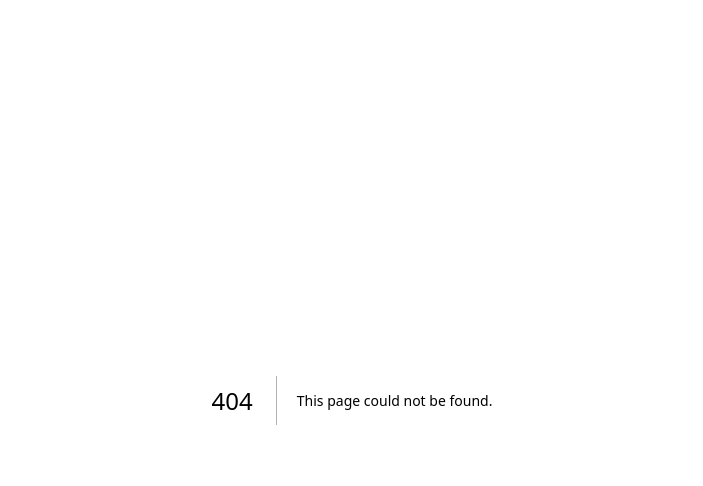
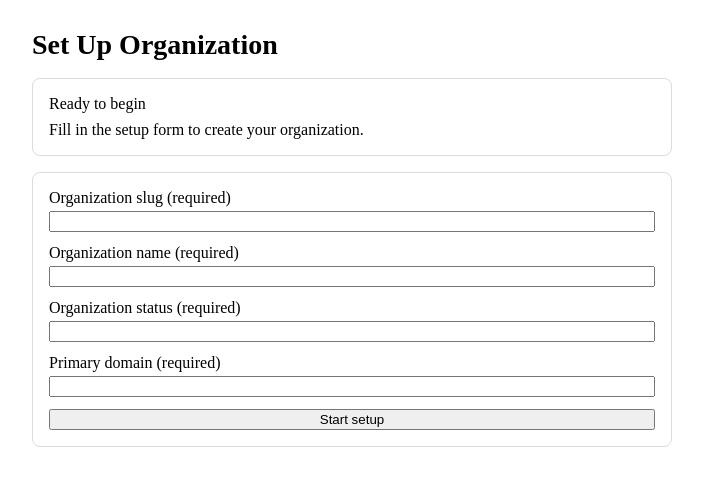
Before and after one commit to usman-hussain-minhas/akti-erp-10, a Next.js app in the folder apps/web/: page /setup/organization in a window 1280 px wide. Before the commit this address had no page. Shown: the top 486 px of the page, without its empty margins (288-991 px from the left). Built offline with nearby package versions, Linux system fonts and the light colour scheme.

Commit message:
P1-010 add setup organization screen

```diff
--- /dev/null
+++ b/apps/web/app/setup/organization/page.tsx
@@ -0,0 +1,299 @@
+'use client';
+
+import { type FormEvent, useMemo, useState } from 'react';
+
+type ScreenState = 'empty' | 'loading' | 'success' | 'error' | 'permission_denied' | 'degraded';
+
+type SetupPayload = {
+  slug: string;
+  display_name: string;
+  status: string;
+  domain: string;
+  is_primary: true;
+};
+
+type SetupResponse = {
+  organization: {
+    id: string;
+    slug: string;
+    display_name: string;
+    status: string;
+    created_at: string;
+    updated_at: string;
+  };
+  domain: {
+    id: string;
+    organization_id: string;
+    domain: string;
+    is_primary: boolean;
+    verified_at: string | null;
+  };
+  setup_state: string;
+};
+
+type FieldErrors = {
+  slug?: string;
+  display_name?: string;
+  status?: string;
+  domain?: string;
+};
+
+const SLUG_PATTERN = /^[a-z0-9]+(?:-[a-z0-9]+)*$/;
+const DOMAIN_PATTERN = /^(?=.{3,253}$)(?:[a-z0-9](?:[a-z0-9-]{0,61}[a-z0-9])?\.)+[a-z]{2,63}$/;
+
+const STATE_COPY: Record<ScreenState, { title: string; message: string }> = {
+  empty: {
+    title: 'Ready to begin',
+    message: 'Fill in the setup form to create your organization.',
+  },
+  loading: {
+    title: 'Loading',
+    message: 'Please wait while this screen loads.',
+  },
+  success: {
+    title: 'Setup completed',
+    message: 'Your organization setup has completed successfully.',
+  },
+  error: {
+    title: 'Something went wrong',
+    message: 'Please try again. If this continues, contact support.',
+  },
+  permission_denied: {
+    title: 'Setup unavailable',
+    message: 'Setup is not available after initialization is completed.',
+  },
+  degraded: {
+    title: 'Limited mode',
+    message: 'Some features are temporarily unavailable.',
+  },
+};
+
+function validatePayload(payload: SetupPayload): FieldErrors {
+  const errors: FieldErrors = {};
+
+  if (payload.slug.length === 0) {
+    errors.slug = 'Slug is required.';
+  } else if (payload.slug.length > 64) {
+    errors.slug = 'Slug must be 64 characters or fewer.';
+  } else if (!SLUG_PATTERN.test(payload.slug)) {
+    errors.slug = 'Use lowercase letters, numbers, and hyphens only.';
+  }
+
+  if (payload.display_name.length === 0) {
+    errors.display_name = 'Organization name is required.';
+  } else if (payload.display_name.length > 160) {
+    errors.display_name = 'Organization name must be 160 characters or fewer.';
+  }
+
+  if (payload.status.length === 0) {
+    errors.status = 'Organization status is required.';
+  } else if (payload.status.length > 64) {
+    errors.status = 'Organization status must be 64 characters or fewer.';
+  }
+
+  if (payload.domain.length === 0) {
+    errors.domain = 'Primary domain is required.';
+  } else if (payload.domain.length > 253) {
+    errors.domain = 'Primary domain must be 253 characters or fewer.';
+  } else if (!DOMAIN_PATTERN.test(payload.domain)) {
+    errors.domain = 'Enter a valid domain name.';
+  }
+
+  return errors;
+}
+
+export default function SetupOrganizationPage() {
+  const [slug, setSlug] = useState('');
+  const [displayName, setDisplayName] = useState('');
+  const [status, setStatus] = useState('');
+  const [domain, setDomain] = useState('');
+
+  const [screenState, setScreenState] = useState<ScreenState>('empty');
+  const [fieldErrors, setFieldErrors] = useState<FieldErrors>({});
+  const [message, setMessage] = useState<string>('');
+  const [result, setResult] = useState<SetupResponse | null>(null);
+
+  const stateCopy = useMemo(() => STATE_COPY[screenState], [screenState]);
+
+  async function handleSubmit(event: FormEvent<HTMLFormElement>) {
+    event.preventDefault();
+
+    const payload: SetupPayload = {
+      slug: slug.trim().toLowerCase(),
+      display_name: displayName.trim(),
+      status: status.trim(),
+      domain: domain.trim().toLowerCase(),
+      is_primary: true,
+    };
+
+    const errors = validatePayload(payload);
+    setFieldErrors(errors);
+    setResult(null);
+    setMessage('');
+
+    if (Object.keys(errors).length > 0) {
+      setScreenState('error');
+      setMessage('Please fix the highlighted form details and try again.');
+      return;
+    }
+
+    setScreenState('loading');
+
+    const apiBaseUrl = process.env.NEXT_PUBLIC_API_BASE_URL ?? 'http://localhost:3001';
+
+    try {
+      const response = await fetch(`${apiBaseUrl}/platform/setup/organization`, {
+        method: 'POST',
+        headers: {
+          'Content-Type': 'application/json',
+        },
+        body: JSON.stringify(payload),
+      });
+
+      if (response.status === 201) {
+        const json = (await response.json()) as SetupResponse;
+        setResult(json);
+        setScreenState('success');
+        setMessage('Organization setup finished successfully.');
+        return;
+      }
+
+      let responseMessage = '';
+      try {
+        const json = (await response.json()) as { message?: string | string[] };
+        if (Array.isArray(json.message)) {
+          responseMessage = json.message.join(' ');
+        } else if (typeof json.message === 'string') {
+          responseMessage = json.message;
+        }
+      } catch {
+        responseMessage = '';
+      }
+
+      if (response.status === 400) {
+        setScreenState('error');
+        setMessage(responseMessage || 'Please review your details and try again.');
+        return;
+      }
+
+      if (response.status === 409) {
+        if (responseMessage.toLowerCase().includes('already completed')) {
+          setScreenState('permission_denied');
+          setMessage(responseMessage || STATE_COPY.permission_denied.message);
+          return;
+        }
+
+        setScreenState('error');
+        setMessage(responseMessage || 'This slug or domain is already in use.');
+        return;
+      }
+
+      setScreenState('error');
+      setMessage(responseMessage || STATE_COPY.error.message);
+    } catch {
+      setScreenState('error');
+      setMessage('We could not reach the setup service. Please try again.');
+    }
+  }
+
+  return (
+    <main
+      style={{
+        margin: '0 auto',
+        maxWidth: '40rem',
+        padding: '1.25rem 1rem 2rem',
+        display: 'grid',
+        gap: '1rem',
+      }}
+    >
+      <h1 style={{ margin: 0, fontSize: '1.75rem', lineHeight: 1.2 }}>Set Up Organization</h1>
+
+      <section style={{ border: '1px solid #d7dce5', borderRadius: '0.5rem', padding: '1rem', display: 'grid', gap: '0.5rem' }}>
+        <p style={{ margin: 0 }}>{stateCopy.title}</p>
+        <p style={{ margin: 0 }}>{stateCopy.message}</p>
+        {message ? <p style={{ margin: 0 }}>{message}</p> : null}
+        {result ? (
+          <p style={{ margin: 0 }}>
+            Created organization “{result.organization.display_name}” with primary domain “{result.domain.domain}”.
+          </p>
+        ) : null}
+      </section>
+
+      <section style={{ border: '1px solid #d7dce5', borderRadius: '0.5rem', padding: '1rem' }}>
+        <form onSubmit={handleSubmit} style={{ display: 'grid', gap: '0.75rem' }}>
+          <label htmlFor="slug-input" style={{ display: 'grid', gap: '0.25rem' }}>
+            <span style={{ margin: 0 }}>Organization slug (required)</span>
+            <input
+              id="slug-input"
+              name="slug"
+              type="text"
+              value={slug}
+              onChange={(event) => setSlug(event.target.value)}
+              aria-invalid={Boolean(fieldErrors.slug)}
+              aria-describedby={fieldErrors.slug ? 'slug-error' : undefined}
+              required
+              maxLength={64}
+              autoComplete="off"
+            />
+          </label>
+          {fieldErrors.slug ? <p id="slug-error" style={{ margin: 0 }}>{fieldErrors.slug}</p> : null}
+
+          <label htmlFor="display-name-input" style={{ display: 'grid', gap: '0.25rem' }}>
+            <span style={{ margin: 0 }}>Organization name (required)</span>
+            <input
+              id="display-name-input"
+              name="display_name"
+              type="text"
+              value={displayName}
+              onChange={(event) => setDisplayName(event.target.value)}
+              aria-invalid={Boolean(fieldErrors.display_name)}
+              aria-describedby={fieldErrors.display_name ? 'display-name-error' : undefined}
+              required
+              maxLength={160}
+              autoComplete="off"
+            />
+          </label>
+          {fieldErrors.display_name ? <p id="display-name-error" style={{ margin: 0 }}>{fieldErrors.display_name}</p> : null}
+
+          <label htmlFor="status-input" style={{ display: 'grid', gap: '0.25rem' }}>
+            <span style={{ margin: 0 }}>Organization status (required)</span>
+            <input
+              id="status-input"
+              name="status"
+              type="text"
+              value={status}
+              onChange={(event) => setStatus(event.target.value)}
+              aria-invalid={Boolean(fieldErrors.status)}
+              aria-describedby={fieldErrors.status ? 'status-error' : undefined}
+              required
+              maxLength={64}
+              autoComplete="off"
+            />
+          </label>
+          {fieldErrors.status ? <p id="status-error" style={{ margin: 0 }}>{fieldErrors.status}</p> : null}
+
+          <label htmlFor="domain-input" style={{ display: 'grid', gap: '0.25rem' }}>
+            <span style={{ margin: 0 }}>Primary domain (required)</span>
+            <input
+              id="domain-input"
+              name="domain"
+              type="text"
+              value={domain}
+              onChange={(event) => setDomain(event.target.value)}
+              aria-invalid={Boolean(fieldErrors.domain)}
+              aria-describedby={fieldErrors.domain ? 'domain-error' : undefined}
+              required
+              maxLength={253}
+              autoComplete="off"
+            />
+          </label>
+          {fieldErrors.domain ? <p id="domain-error" style={{ margin: 0 }}>{fieldErrors.domain}</p> : null}
+
+          <button type="submit" disabled={screenState === 'loading'}>
+            {screenState === 'loading' ? 'Submitting setup...' : 'Start setup'}
+          </button>
+        </form>
+      </section>
+    </main>
+  );
+}
```
